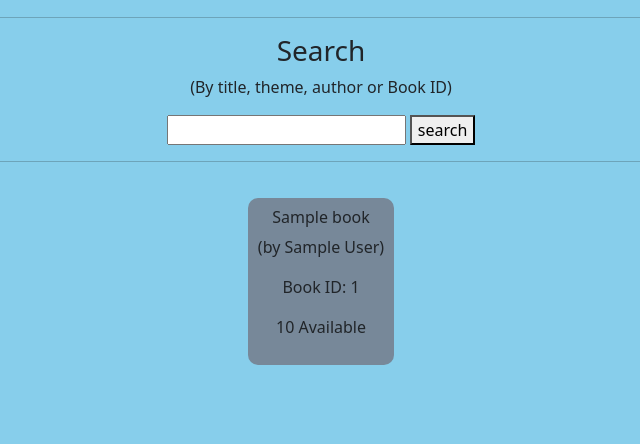
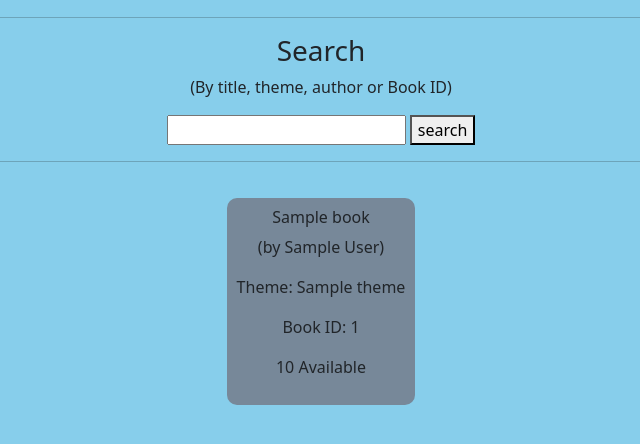
Before and after one commit to neoconstel/Library-Management-System, a Django app: template library/templates/library/admin_library.html in a window 1280 px wide. Shown: the part 144-588 px from the top of the page, without its empty margins (319-959 px from the left). Run offline with Django 4.2, Linux system fonts and the light colour scheme; the template is opened without the code that fills it: most values are stand-ins (such as "Sample title", 1, 10 or a date in 2020).

Commit message:
display book theme in library

```diff
--- a/library/templates/library/admin_library.html
+++ b/library/templates/library/admin_library.html
@@ -21,6 +21,7 @@
 <div class="book">
     <h6>{{book.title}}</h6>
     <p>(by {{ book.author }})</p>
+    <p>Theme: {{ book.theme }}</p>
     <p>Book ID: {{ book.id }}</p>
     <p>{{ book.quantity }} Available</p>
     {% if user.is_staff %}
--- a/library/templates/library/student_library.html
+++ b/library/templates/library/student_library.html
@@ -15,6 +15,7 @@
 <div class="book">
     <h6>{{book.title}}</h6>
     <p>(by {{ book.author }})</p>
+    <p>Theme: {{ book.theme }}</p>
     <p>Book ID: {{ book.id }}</p>
 
     <!-- Button trigger modal -->
```
